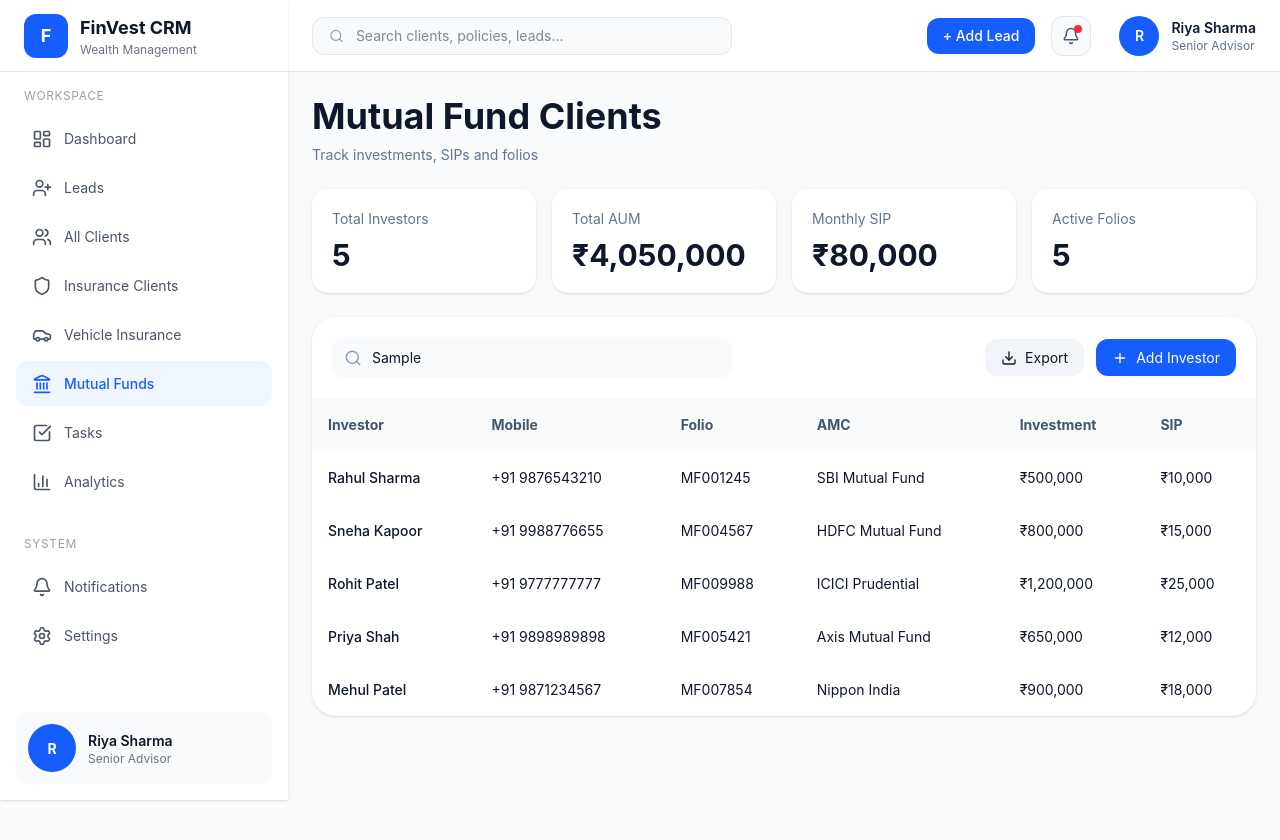
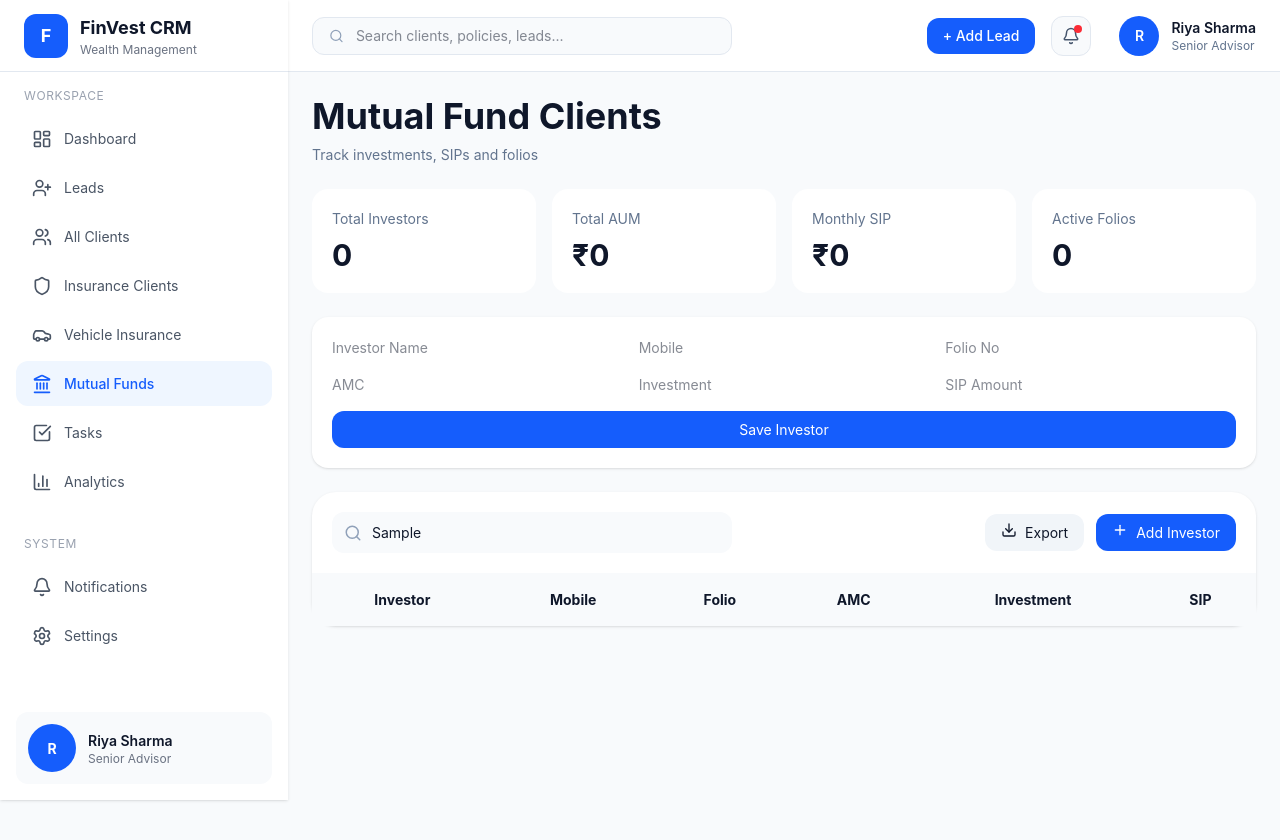
Before and after one commit to dhanlaxmicrm1-maker/crm-front, a React (Vite) app: page /mutualfund-clients in a window 1280 px wide. Both pictures are taken after typing "Sample" into the empty fields and a click on the button "Add Investor". Shown: the top 840 px of the page. Built offline with nearby package versions, Linux system fonts and the light colour scheme.

Commit message:
Update MutualFundClients.tsx

```diff
--- a/src/pages/MutualFundClients.tsx
+++ b/src/pages/MutualFundClients.tsx
@@ -1,101 +1,137 @@
-import { mutualFundClients } from "../data/mutualFundClients";
+import { useState } from "react";
 import { Search, Download, Plus } from "lucide-react";
 
 export default function MutualFundClients() {
-  const totalAUM = mutualFundClients.reduce(
-    (sum, client) => sum + client.investment,
-    0
-  );
 
-  const totalSIP = mutualFundClients.reduce(
-    (sum, client) => sum + client.sipAmount,
-    0
-  );
+  const [clients, setClients] = useState([]);
+
+  const [form, setForm] = useState({
+    customerName: "",
+    mobile: "",
+    folioNo: "",
+    amc: "",
+    investment: "",
+    sipAmount: ""
+  });
+
+  const [showForm, setShowForm] = useState(false);
+
+  // 🔢 Calculations
+  const totalAUM = clients.reduce((sum, c) => sum + Number(c.investment || 0), 0);
+  const totalSIP = clients.reduce((sum, c) => sum + Number(c.sipAmount || 0), 0);
+
+  // ✏️ Handle Input
+  const handleChange = (e) => {
+    setForm({ ...form, [e.target.name]: e.target.value });
+  };
+
+  // ➕ Add Investor
+  const addInvestor = () => {
+    if (!form.customerName) return;
+
+    setClients([
+      ...clients,
+      {
+        id: Date.now(),
+        ...form,
+        investment: Number(form.investment),
+        sipAmount: Number(form.sipAmount)
+      }
+    ]);
+
+    setForm({
+      customerName: "",
+      mobile: "",
+      folioNo: "",
+      amc: "",
+      investment: "",
+      sipAmount: ""
+    });
+
+    setShowForm(false);
+  };
 
   return (
     <div className="p-6 bg-slate-50 min-h-screen">
 
+      {/* HEADER */}
       <div className="mb-6">
-        <h1 className="text-4xl font-bold text-slate-900">
-          Mutual Fund Clients
-        </h1>
-
+        <h1 className="text-4xl font-bold">Mutual Fund Clients</h1>
         <p className="text-slate-500 mt-2">
           Track investments, SIPs and folios
         </p>
       </div>
 
+      {/* STATS */}
       <div className="grid grid-cols-1 md:grid-cols-4 gap-4 mb-6">
 
-        <div className="bg-white rounded-2xl shadow-sm p-5">
-          <p className="text-sm text-slate-500">
-            Total Investors
-          </p>
-
-          <h2 className="text-3xl font-bold mt-2">
-            {mutualFundClients.length}
-          </h2>
+        <div className="bg-white rounded-2xl p-5">
+          <p className="text-sm text-slate-500">Total Investors</p>
+          <h2 className="text-3xl font-bold mt-2">{clients.length}</h2>
         </div>
 
-        <div className="bg-white rounded-2xl shadow-sm p-5">
-          <p className="text-sm text-slate-500">
-            Total AUM
-          </p>
-
+        <div className="bg-white rounded-2xl p-5">
+          <p className="text-sm text-slate-500">Total AUM</p>
           <h2 className="text-3xl font-bold mt-2">
             ₹{totalAUM.toLocaleString()}
           </h2>
         </div>
 
-        <div className="bg-white rounded-2xl shadow-sm p-5">
-          <p className="text-sm text-slate-500">
-            Monthly SIP
-          </p>
-
+        <div className="bg-white rounded-2xl p-5">
+          <p className="text-sm text-slate-500">Monthly SIP</p>
           <h2 className="text-3xl font-bold mt-2">
             ₹{totalSIP.toLocaleString()}
           </h2>
         </div>
 
-        <div className="bg-white rounded-2xl shadow-sm p-5">
-          <p className="text-sm text-slate-500">
-            Active Folios
-          </p>
-
-          <h2 className="text-3xl font-bold mt-2">
-            {mutualFundClients.length}
-          </h2>
+        <div className="bg-white rounded-2xl p-5">
+          <p className="text-sm text-slate-500">Active Folios</p>
+          <h2 className="text-3xl font-bold mt-2">{clients.length}</h2>
         </div>
 
       </div>
 
+      {/* FORM (MODAL STYLE) */}
+      {showForm && (
+        <div className="bg-white p-5 rounded-2xl mb-6 grid grid-cols-3 gap-4 shadow">
+
+          <input name="customerName" value={form.customerName} onChange={handleChange} placeholder="Investor Name" className="input" />
+          <input name="mobile" value={form.mobile} onChange={handleChange} placeholder="Mobile" className="input" />
+          <input name="folioNo" value={form.folioNo} onChange={handleChange} placeholder="Folio No" className="input" />
+
+          <input name="amc" value={form.amc} onChange={handleChange} placeholder="AMC" className="input" />
+          <input name="investment" value={form.investment} onChange={handleChange} placeholder="Investment" className="input" />
+          <input name="sipAmount" value={form.sipAmount} onChange={handleChange} placeholder="SIP Amount" className="input" />
+
+          <button onClick={addInvestor} className="col-span-3 bg-blue-600 text-white py-2 rounded-xl">
+            Save Investor
+          </button>
+
+        </div>
+      )}
+
+      {/* TABLE */}
       <div className="bg-white rounded-3xl shadow-sm">
 
+        {/* TOP BAR */}
         <div className="p-5 flex justify-between items-center">
 
           <div className="relative w-[400px]">
-
-            <Search
-              size={18}
-              className="absolute left-3 top-3 text-slate-400"
-            />
-
-            <input
-              type="text"
-              placeholder="Search investor..."
-              className="w-full bg-slate-50 rounded-xl pl-10 py-2.5 outline-none"
-            />
-
+            <Search size={18} className="absolute left-3 top-3 text-slate-400" />
+            <input placeholder="Search investor..." className="w-full bg-slate-50 rounded-xl pl-10 py-2.5 outline-none" />
           </div>
 
           <div className="flex gap-3">
 
-            <button className="bg-slate-100 hover:bg-slate-200 rounded-xl px-4 py-2 flex items-center gap-2 transition">
+            <button className="bg-slate-100 px-4 py-2 rounded-xl flex gap-2">
               <Download size={16} />
               Export
             </button>
 
-            <button className="bg-blue-600 hover:bg-blue-700 text-white rounded-xl px-4 py-2 flex items-center gap-2 transition">
+            <button
+              onClick={() => setShowForm(!showForm)}
+              className="bg-blue-600 text-white px-4 py-2 rounded-xl flex gap-2"
+            >
               <Plus size={16} />
               Add Investor
             </button>
@@ -104,60 +140,35 @@ export default function MutualFundClients() {
 
         </div>
 
+        {/* TABLE DATA */}
         <div className="overflow-x-auto">
 
           <table className="w-full">
 
             <thead className="bg-slate-50">
-
-              <tr className="text-left text-slate-600">
-
+              <tr>
                 <th className="p-4">Investor</th>
                 <th className="p-4">Mobile</th>
                 <th className="p-4">Folio</th>
                 <th className="p-4">AMC</th>
                 <th className="p-4">Investment</th>
                 <th className="p-4">SIP</th>
-
               </tr>
-
             </thead>
 
             <tbody>
 
-              {mutualFundClients.map((client) => (
+              {clients.map((c) => (
+                <tr key={c.id} className="hover:bg-slate-50">
 
-                <tr
-                  key={client.id}
-                  className="hover:bg-slate-50 transition"
-                >
-
-                  <td className="p-4 font-medium">
-                    {client.customerName}
-                  </td>
-
-                  <td className="p-4">
-                    {client.mobile}
-                  </td>
-
-                  <td className="p-4">
-                    {client.folioNo}
-                  </td>
-
-                  <td className="p-4">
-                    {client.amc}
-                  </td>
-
-                  <td className="p-4">
-                    ₹{client.investment.toLocaleString()}
-                  </td>
-
-                  <td className="p-4">
-                    ₹{client.sipAmount.toLocaleString()}
-                  </td>
+                  <td className="p-4 font-medium">{c.customerName}</td>
+                  <td className="p-4">{c.mobile}</td>
+                  <td className="p-4">{c.folioNo}</td>
+                  <td className="p-4">{c.amc}</td>
+                  <td className="p-4">₹{c.investment}</td>
+                  <td className="p-4">₹{c.sipAmount}</td>
 
                 </tr>
-
               ))}
 
             </tbody>
```
